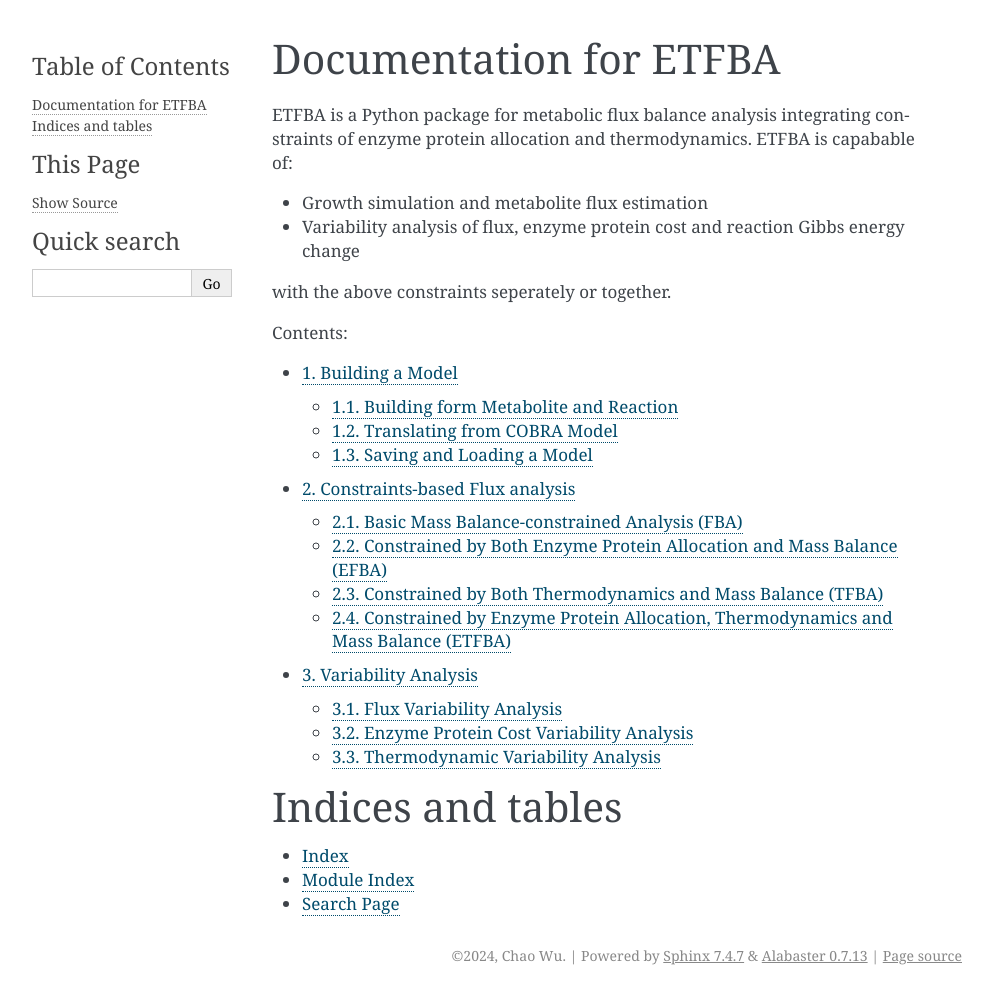
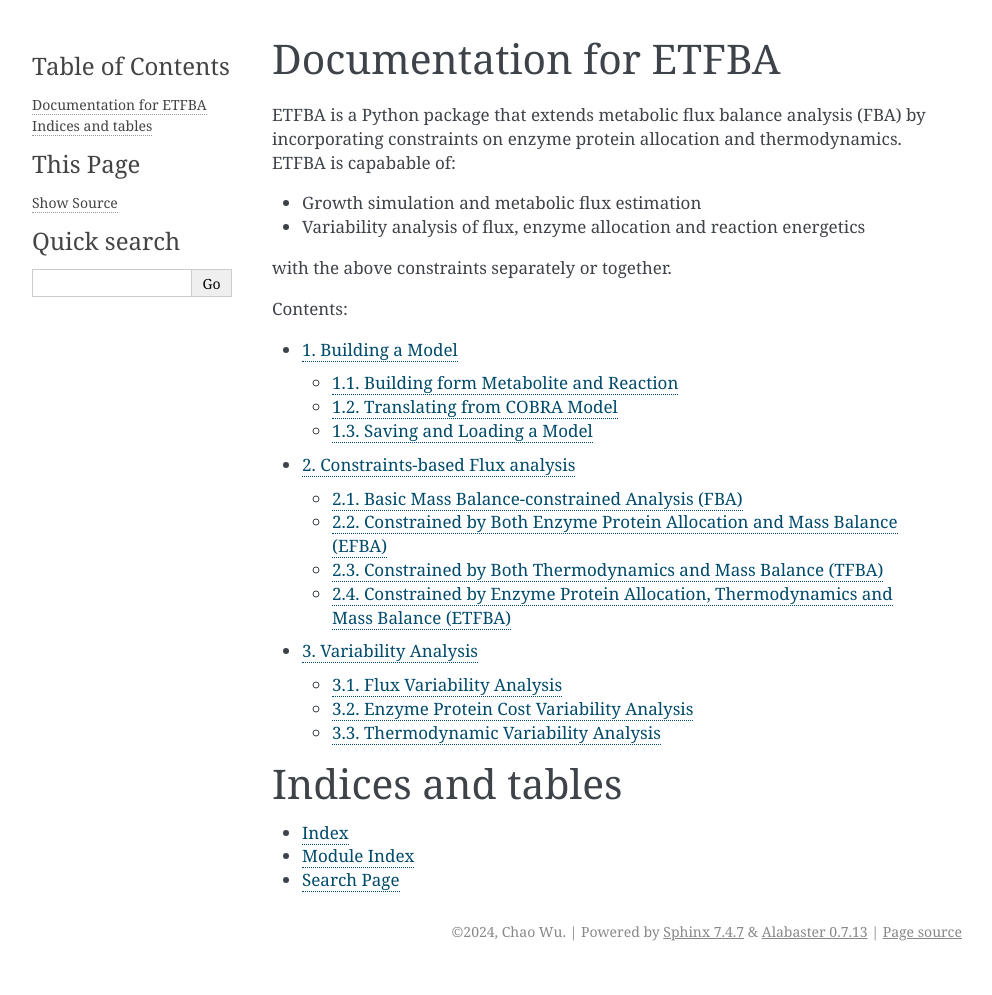
Before and after one commit to Chaowu88/etfba, a Sphinx documentation site: the page built from docs/source/index.rst, in a window 1280 px wide. Shown: the whole page, without its empty margins (148-1140 px from the left). Built offline with Sphinx 7.4.7, drawn with Linux system fonts in a browser that asks for light colours; pages that are not in the unit, such as notebooks, are missing from menus; the version number is read from the project's files by our own code; after the commit the page ends 971 px from its top, so only the background shows below that.

Commit message:
Update index.rst

```diff
--- a/docs/source/index.rst
+++ b/docs/source/index.rst
@@ -1,12 +1,12 @@
 Documentation for ETFBA
 ===================================
 
-ETFBA is a Python package for metabolic flux balance analysis integrating constraints of enzyme protein allocation and thermodynamics. ETFBA is capabable of:
+ETFBA is a Python package that extends metabolic flux balance analysis (FBA) by incorporating constraints on enzyme protein allocation and thermodynamics. ETFBA is capabable of:
 
-- Growth simulation and metabolite flux estimation
-- Variability analysis of flux, enzyme protein cost and reaction Gibbs energy change
+- Growth simulation and metabolic flux estimation
+- Variability analysis of flux, enzyme allocation and reaction energetics
 
-with the above constraints seperately or together.
+with the above constraints separately or together.
 
 .. toctree::
    :numbered:
```
